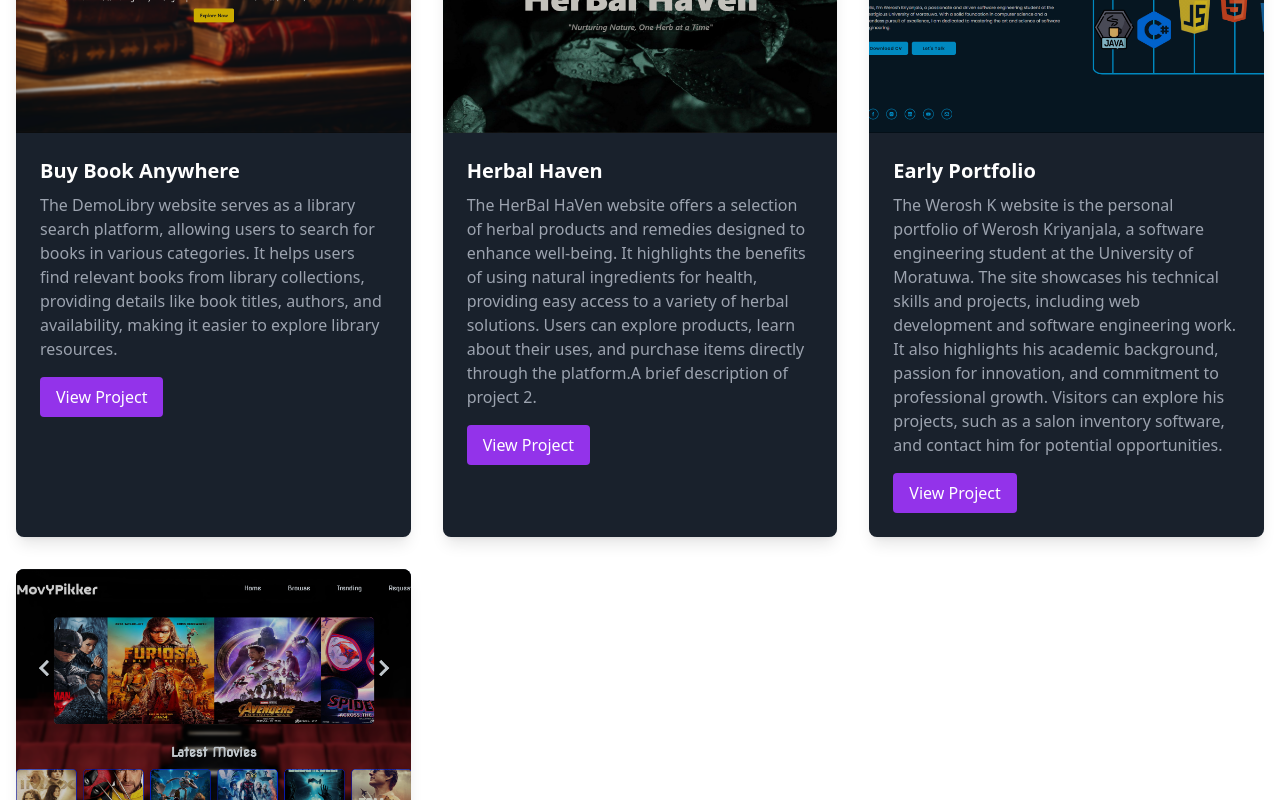
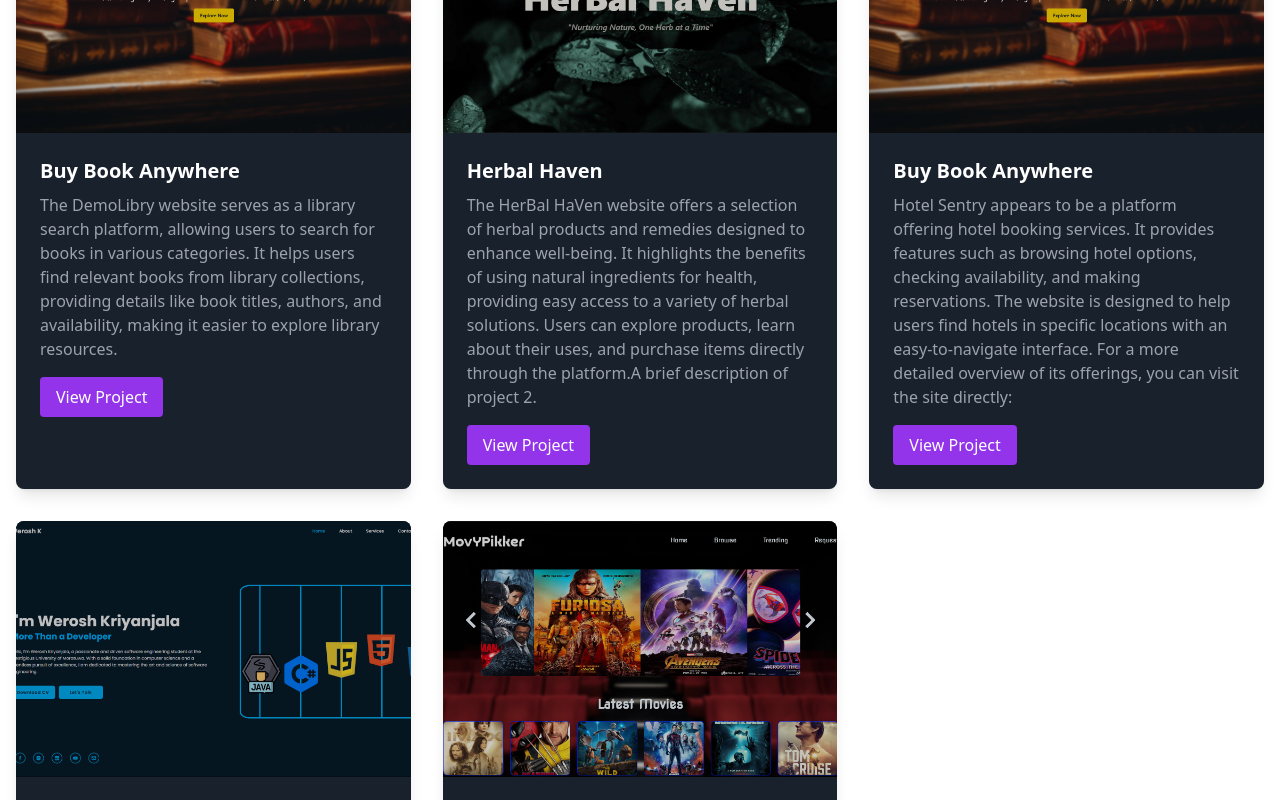
Before and after one commit to Werosh/Portfolio, a React (Vite) app: page / in a window 1280 px wide. Shown: the part 1760-2560 px from the top of the page. Built offline with nearby package versions, Linux system fonts and the light colour scheme.

Commit message:
add project

```diff
--- a/src/components/Projects.jsx
+++ b/src/components/Projects.jsx
@@ -19,6 +19,13 @@
       "The HerBal HaVen website offers a selection of herbal products and remedies designed to enhance well-being. It highlights the benefits of using natural ingredients for health, providing easy access to a variety of herbal solutions. Users can explore products, learn about their uses, and purchase items directly through the platform.A brief description of project 2.",
     imgUrl: pro2, // Path to your video
     link: "https://hebalhaven.netlify.app/",
+  },
+  {
+    title: "Buy Book Anywhere",
+    description:
+      "Hotel Sentry appears to be a platform offering hotel booking services. It provides features such as browsing hotel options, checking availability, and making reservations. The website is designed to help users find hotels in specific locations with an easy-to-navigate interface. For a more detailed overview of its offerings, you can visit the site directly:",
+    imgUrl: pro1, // Path to your video
+    link: "https://hotelsentry.netlify.app/",
   },
   {
     title: "Early Portfolio",
```
Also changed, not shown: src/components/Skills.jsx (line endings or trailing spaces).
